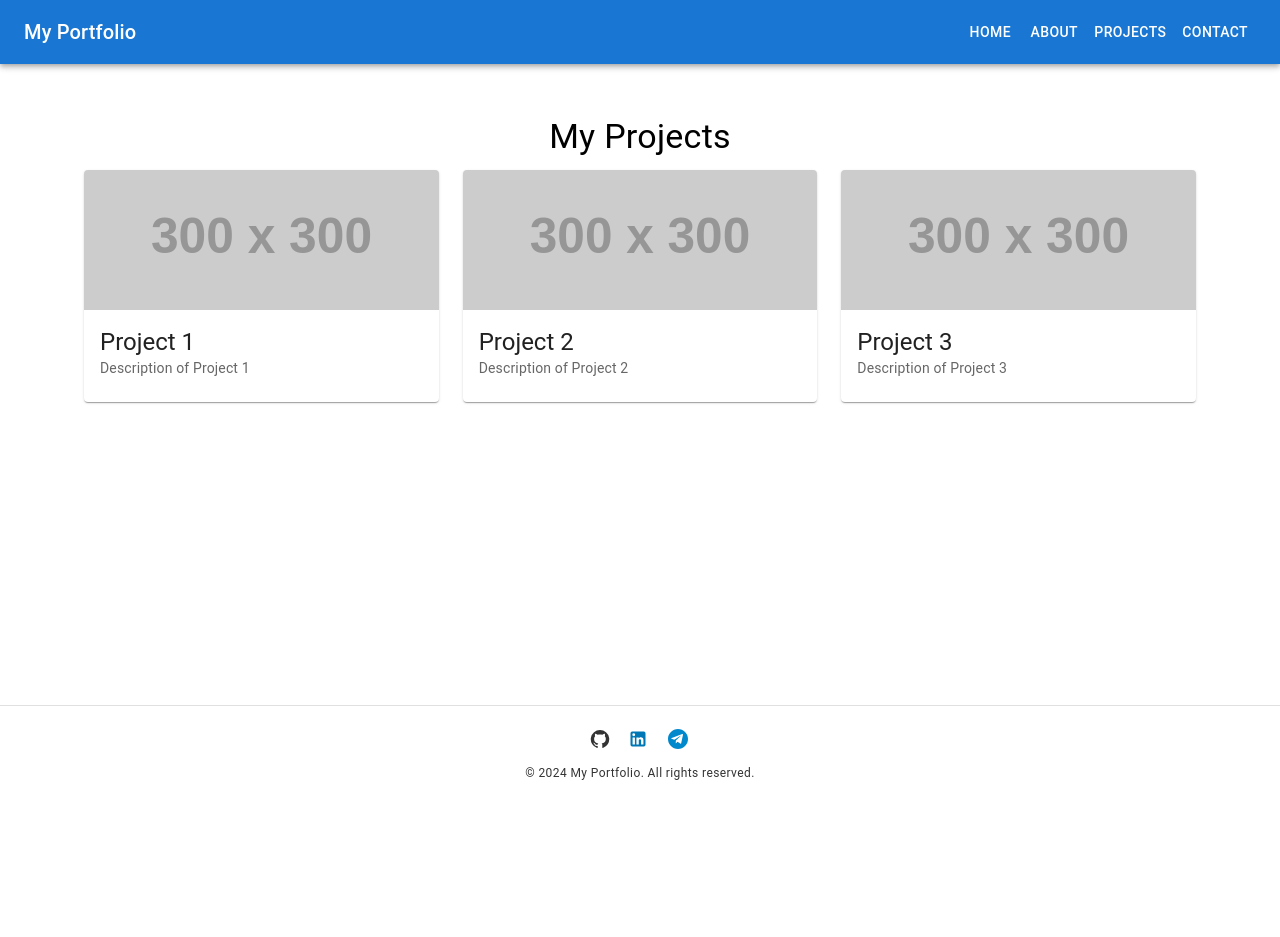
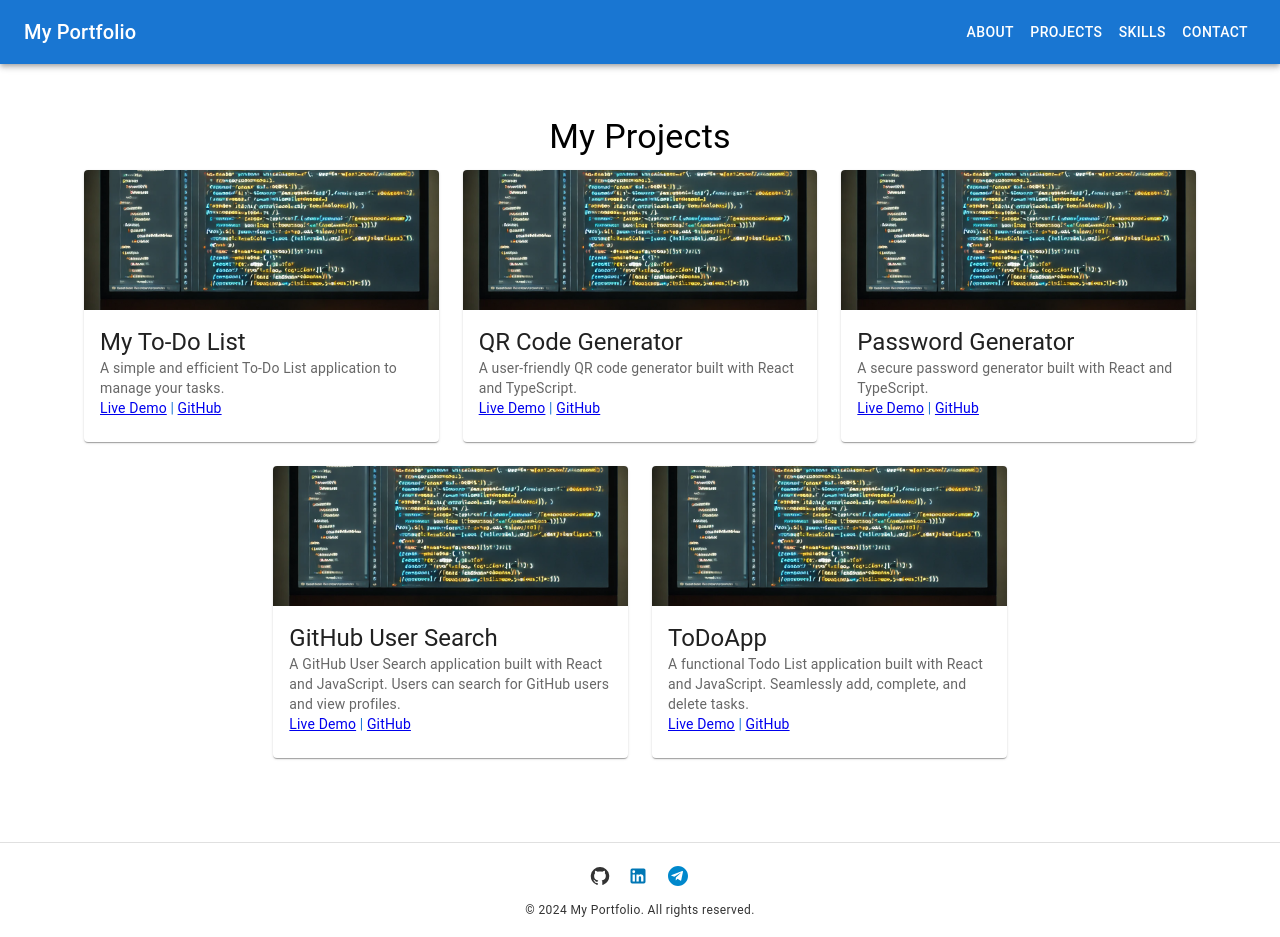
Before and after one commit to Shahtaa/my-portfolio, a React (Create React App) app: page /my-portfolio/projects in a window 1280 px wide. Before the commit the page ends 800 px from the top, so only its background shows below. Built offline with nearby package versions, Linux system fonts and the light colour scheme; the HTML template or start-up script is replaced by a standard one.

Commit message:
added skills

```diff
--- a/src/App.tsx
+++ b/src/App.tsx
@@ -5,9 +5,9 @@ import { Container, Box } from '@mui/material';
 import Header from './components/Header';
 import About from './components/About';
 import Projects from './components/Projects';
+import Skills from './components/Skills'; // Import the Skills component
 import Contact from './components/Contact';
-import NotFound from './components/NotFound'; // Import the NotFound component
-import Footer from './components/Footer'; // Import Footer component
+import Footer from './components/Footer';
 
 const App: React.FC = () => {
   return (
@@ -15,28 +15,27 @@ const App: React.FC = () => {
       sx={{
         display: 'flex',
         flexDirection: 'column',
-        minHeight: '100vh', // Ensures the container takes the full height
-        width: '100vw', // Ensures the container takes the full width
+        minHeight: '100vh',
+        width: '100vw',
       }}
     >
       <Header />
       <Container
         maxWidth="lg"
         sx={{
-          flexGrow: 1, // Allows the Container to grow and push the footer down
+          flexGrow: 1,
           mt: 4,
           mb: 4,
         }}
       >
         <Routes>
-          <Route path="/" element={<About />} />  {/* Home route */}
-          <Route path="/about" element={<About />} />
+          <Route path="/" element={<About />} /> {/* Home route */}
           <Route path="/projects" element={<Projects />} />
+          <Route path="/skills" element={<Skills />} /> {/* Skills route */}
           <Route path="/contact" element={<Contact />} />
-          <Route path="*" element={<NotFound />} /> {/* Use NotFound component */}
         </Routes>
       </Container>
-      <Footer /> {/* Include Footer component at the bottom */}
+      <Footer />
     </Box>
   );
 };
--- a/src/components/About.tsx
+++ b/src/components/About.tsx
@@ -6,10 +6,18 @@ const About: React.FC = () => {
   return (
     <Box>
       <Typography variant="h4" gutterBottom>
-        About Me
+        Hi there! 👋
+      </Typography>
+      <Typography variant="h5" gutterBottom>
+        Welcome to My Portfolio! 🎉
+      </Typography>
+      <Typography variant="h5" gutterBottom>
+        About Me 💼
       </Typography>
       <Typography variant="body1">
-        This is the About page content. Describe yourself or your work here.
+        I'm a passionate coder 👨‍💻 dedicated to crafting efficient web applications.
+        With expertise in Java ☕ and React ⚛️, I thrive on tackling new challenges and
+        contributing creativity to innovative projects.
       </Typography>
     </Box>
   );
--- a/src/components/Header.tsx
+++ b/src/components/Header.tsx
@@ -1,3 +1,4 @@
+// src/components/Header.tsx
 import React from 'react';
 import { AppBar, Toolbar, Typography, Button } from '@mui/material';
 import { Link } from 'react-router-dom';
@@ -9,9 +10,9 @@ const Header: React.FC = () => {
         <Typography variant="h6" sx={{ flexGrow: 1 }}>
           My Portfolio
         </Typography>
-        <Button color="inherit" component={Link} to="/">Home</Button>
-        <Button color="inherit" component={Link} to="/about">About</Button>
+        <Button color="inherit" component={Link} to="/">About</Button> {/* Serves as Home */}
         <Button color="inherit" component={Link} to="/projects">Projects</Button>
+        <Button color="inherit" component={Link} to="/skills">Skills</Button> {/* Skills Link */}
         <Button color="inherit" component={Link} to="/contact">Contact</Button>
       </Toolbar>
     </AppBar>
--- a/src/components/Projects.tsx
+++ b/src/components/Projects.tsx
@@ -2,26 +2,46 @@
 import React from 'react';
 import { Card, CardContent, CardMedia, Typography, Grid } from '@mui/material';
 
+// You can replace this with the respective images for each project
+import localImage from '../images/image.png';
+
 const projectData = [
   {
-    title: 'Project 1',
-    description: 'Description of Project 1',
-    imageUrl: 'https://via.placeholder.com/300', // Placeholder image
-    link: 'https://example.com/project1', // Project link
+    title: 'My To-Do List',
+    description: 'A simple and efficient To-Do List application to manage your tasks.',
+    imageUrl: localImage, // Replace with the actual project image
+    link: 'https://github.com/shahtaa/myToDoList',
+    demo: 'https://shahtaa.github.io/myToDoList/',
   },
   {
-    title: 'Project 2',
-    description: 'Description of Project 2',
-    imageUrl: 'https://via.placeholder.com/300', // Placeholder image
-    link: 'https://example.com/project2',
+    title: 'QR Code Generator',
+    description: 'A user-friendly QR code generator built with React and TypeScript.',
+    imageUrl: localImage, // Replace with the actual project image
+    link: 'https://github.com/shahtaa/wifi-qr-generator',
+    demo: 'https://shahtaa.github.io/wifi-qr-generator/',
   },
   {
-    title: 'Project 3',
-    description: 'Description of Project 3',
-    imageUrl: 'https://via.placeholder.com/300', // Placeholder image
-    link: 'https://example.com/project3',
+    title: 'Password Generator',
+    description: 'A secure password generator built with React and TypeScript.',
+    imageUrl: localImage, // Replace with the actual project image
+    link: 'https://github.com/Shahtaa/password-generator',
+    demo: 'https://shahtaa.github.io/password-generator/',
   },
-  // Add more projects as needed
+  {
+    title: 'GitHub User Search',
+    description: 'A GitHub User Search application built with React and JavaScript. Users can search for GitHub users and view profiles.',
+    imageUrl: localImage, // Replace with the actual project image
+    link: 'https://github.com/Shahtaa/github-user-search-app',
+    demo: 'https://shahtaa.github.io/github-user-search-app/',
+  },
+  {
+    title: 'ToDoApp',
+    description: 'A functional Todo List application built with React and JavaScript. Seamlessly add, complete, and delete tasks.',
+    imageUrl: localImage, // Replace with the actual project image
+    link: 'https://github.com/Shahtaa/todoapp',
+    demo: 'https://shahtaa.github.io/todoapp/',
+  },
+  // You can add more projects as needed
 ];
 
 const Projects: React.FC = () => {
@@ -47,6 +67,11 @@ const Projects: React.FC = () => {
                 <Typography variant="body2" color="text.secondary">
                   {project.description}
                 </Typography>
+                <Typography variant="body2" color="primary">
+                  <a href={project.demo} target="_blank" rel="noopener noreferrer">Live Demo</a>
+                  {' | '}
+                  <a href={project.link} target="_blank" rel="noopener noreferrer">GitHub</a>
+                </Typography>
               </CardContent>
             </Card>
           </Grid>
--- /dev/null
+++ b/src/components/Skills.tsx
@@ -0,0 +1,40 @@
+// src/components/Skills.tsx
+import React from 'react';
+import { Grid, Typography, Box } from '@mui/material';
+
+const skillsData = [
+  { name: 'HTML', icon: 'fab fa-html5', color: '#E34F26' }, // HTML color
+  { name: 'CSS', icon: 'fab fa-css3-alt', color: '#1572B6' }, // CSS color
+  { name: 'JavaScript', icon: 'fab fa-js', color: '#F7DF1E' }, // JavaScript color
+  { name: 'React', icon: 'fab fa-react', color: '#61DAFB' }, // React color
+  { name: 'Node.js', icon: 'fab fa-node', color: '#8CC84B' }, // Node.js color
+  { name: 'Cloud', icon: 'fas fa-cloud', color: '#B2BEC3' }, // Cloud color
+  { name: 'Java Spring', icon: 'fab fa-java', color: '#007396' }, // Java Spring color
+];
+
+const Skills: React.FC = () => {
+  return (
+    <Box sx={{ padding: '20px' }}>
+      <Typography variant="h4" gutterBottom align="center">
+        Skills
+      </Typography>
+      <Grid container spacing={3} justifyContent="center">
+        {skillsData.map((skill, index) => (
+          <Grid item xs={12} sm={6} md={4} key={index} sx={{ textAlign: 'center' }}>
+            <Box sx={{ display: 'flex', flexDirection: 'column', alignItems: 'center' }}>
+              <i
+                className={skill.icon}
+                style={{ fontSize: '48px', marginBottom: '8px', color: skill.color }}
+              ></i>
+              <Typography variant="h6" mt={1}>
+                {skill.name}
+              </Typography>
+            </Box>
+          </Grid>
+        ))}
+      </Grid>
+    </Box>
+  );
+};
+
+export default Skills;
```
Also changed, not shown: src/App.css (+7 -0 lines), src/components/Contact.tsx (+54 -19 lines), src/images/image.png (added), 14 other files (tests, documents, lock files or other folders).
